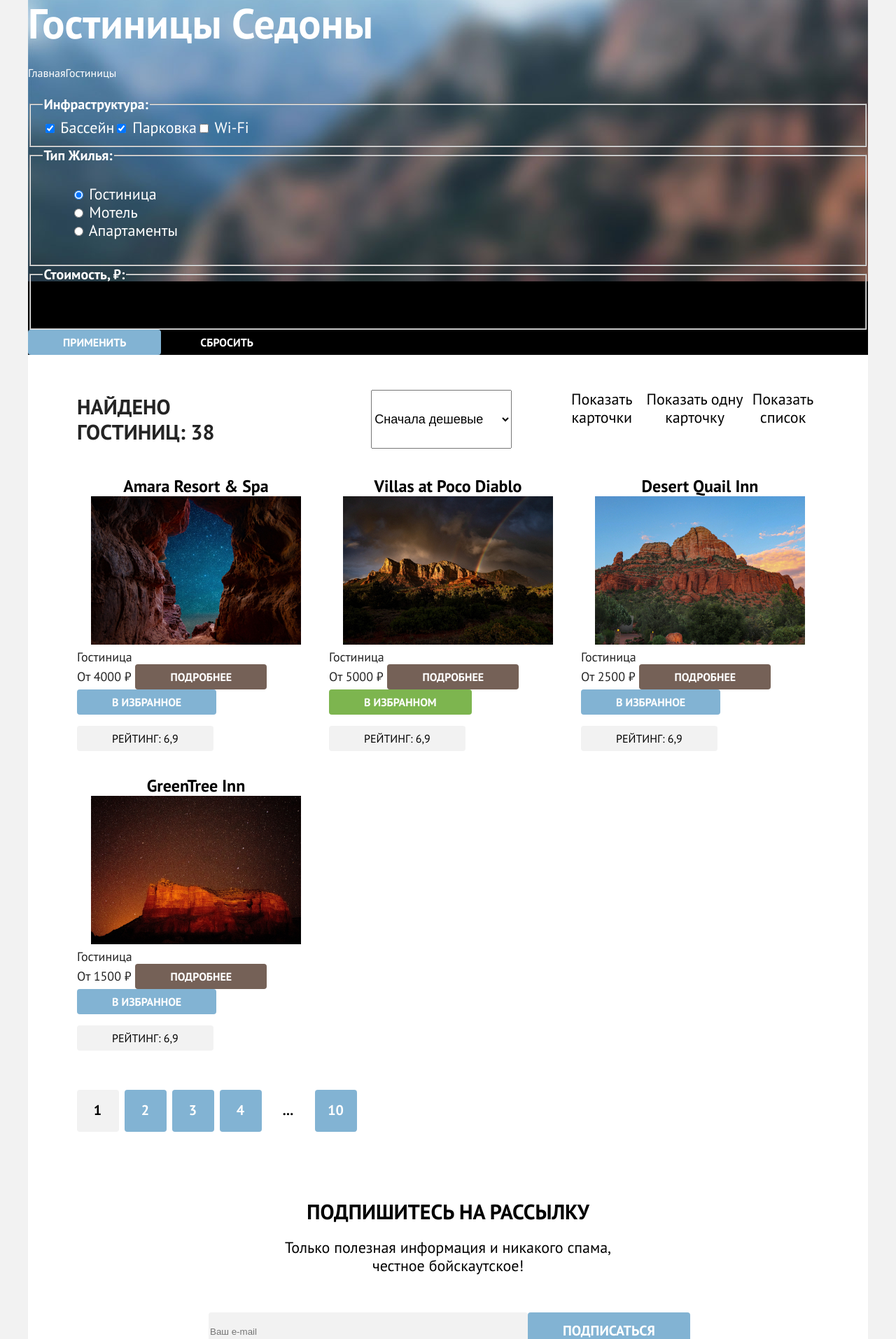
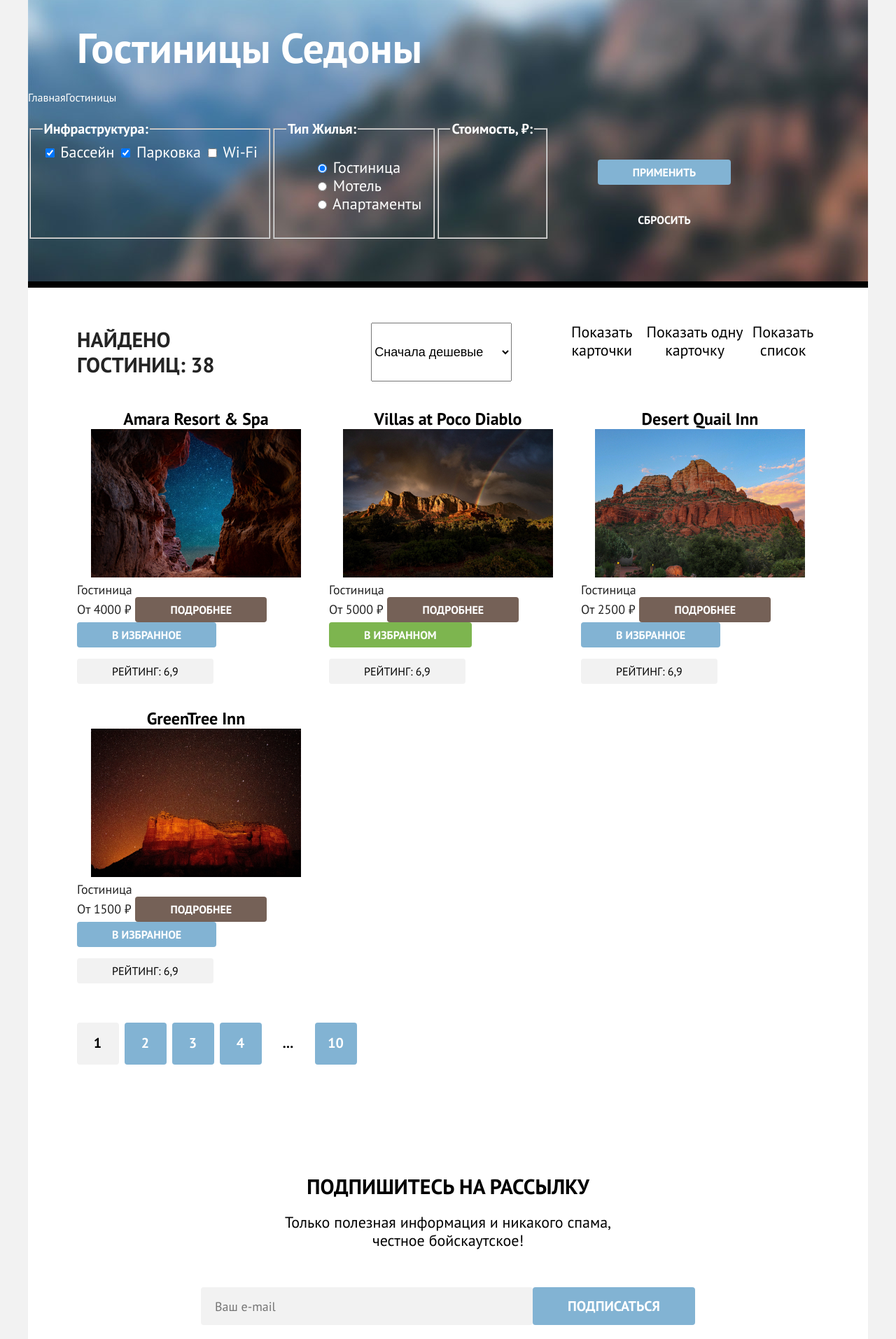
Before and after one commit to htmlacademy-htmlcss/2114545-sedona-35, a website: page catalog.html in a window 1280 px wide. Shown: the part 80-1993 px from the top of the page at 70% size. Drawn offline with Linux system fonts and the light colour scheme.

Commit message:
добавляет изменения по Микросеткам на флексах

```diff
--- a/catalog.html
+++ b/catalog.html
@@ -58,6 +58,8 @@
 						<a class="hotel-filtration-breadcrumbs-link" href="catalog.html" aria-current="page">Гостиницы</a>
 					</li>
 				</ul>
+
+				<form class="hotel-filtration-form" action="https://echo.htmlacademy.ru/" method="post">
 					<fieldset class="hotel-filtration-filter-group">
 						<legend class="hotel-filtration-filter-title">Инфраструктура:</legend>
 						<label class="control">
@@ -73,6 +75,7 @@
 							Wi-Fi
 						</label>
 					</fieldset>
+
 					<fieldset class="hotel-filtration-filter-group">
 						<legend class="hotel-filtration-filter-title">Тип Жилья:</legend>
 						<ul class="hotel-filtration-filter-list">
@@ -103,8 +106,12 @@
 							<!--здесь должен быть бегунок-->
 						</ul>
 					</fieldset>
+					<div class="hotel-filtration-buttons">
 						<button class="button button-apply" type="submit">Применить</button>
 						<button class="button button-reset" type="reset">Сбросить</button>
+					</div>
+				</form>
+
 			</section>
 
 			<section class="catalog">
--- a/styles/styles.css
+++ b/styles/styles.css
@@ -290,6 +290,7 @@ img {
 
 .offer {
 	text-align: center;
+	padding-top: 96px;
 }
 
 .offer-title {
@@ -298,7 +299,6 @@ img {
 	line-height: 36px;
 	text-transform: uppercase;
 	margin: 0;
-	padding-top: 96px;
 	padding-right: 451px;
 	padding-bottom: 20px;
 	padding-left: 451px;
@@ -332,6 +332,8 @@ img {
 	background-size: 100% auto;
 	background-position: top;
 	text-align: center;
+	padding-top: 96px;
+	padding-bottom: 104px;
 }
 
 .subscription-title {
@@ -341,7 +343,6 @@ img {
 	text-align: center;
 	text-transform: uppercase;
 	margin: 0;
-	margin-top: 96px;
 	margin-right: 398px;
 	margin-bottom: 20px;
 	margin-left: 398px;
@@ -357,21 +358,22 @@ img {
 }
 
 .field {
+	font-family: "PT Sans", sans-serif;
+	font-size: 18px;
+	line-height: 24px;
+	color: #000000;
 	background-color: #f2f2f2;
-	min-width: 452px;
 	border: none;
 	border-radius: 4px;
 	height: 52px;
+	width: 452px;
+	padding-left: 20px;
 }
 
 .subscription-form {
 	display: flex;
-	min-width: 684px;
-	min-height: 52px;
 	margin: 0;
-	margin-right: 258px;
-	margin-bottom: 104px;
-	margin-left: 258px;
+	justify-content: center;
 }
 
 .subscription-button-sign-up {
@@ -387,8 +389,6 @@ img {
 	padding-left: 50px;
 	border: none;
 	margin: 0;
-	margin-right: 258px;
-	margin-bottom: 104;
 }
 
 .footer-container {
@@ -471,14 +471,18 @@ img {
 	background-repeat: no-repeat;
 	background-size: 100% auto;
 	background-position: top;
+	padding-top: 35px;
+	padding-bottom: 70px;
 }
 
 .hotel-filtration-title {
 	font-weight: 700;
 	font-size: 60px;
 	line-height: 78px;
-	margin-top: 0;
+	margin: 0;
+	margin-right: 636px;
 	margin-bottom: 8px;
+	margin-left: 70px;
 }
 
 .hotel-filtration-breadcrumbs-link {
@@ -507,7 +511,7 @@ img {
 	margin-left: 70px;
 }
 
-.hotel-filtration-filter-group {
+.hotel-filtration-form {
 	display: flex;
 }
 
@@ -528,12 +532,22 @@ img {
 	line-height: 23px;
 }
 
+.hotel-filtration-buttons {
+	display: flex;
+	flex-direction: column;
+	margin: 0;
+	margin-top: 56px;
+	margin-left: 70px;
+}
+
 .button-apply {
 	background-color: #82b3d3;
 	padding: 8px 50px;
 	border: none;
 	font-size: 16px;
 	line-height: 20px;
+	margin: 0;
+	margin-bottom: 32px;
 }
 
 .button-reset {
@@ -542,14 +556,15 @@ img {
 	border: none;
 	font-size: 16px;
 	line-height: 20px;
+	margin: 0;
 }
 
 .catalog-sorting {
 	display: flex;
 	justify-content: space-between;
-	margin-top: 50px;
+	padding-top: 50px;
 	margin-right: 70px;
-	margin-bottom: 40px;
+	padding-bottom: 40px;
 	margin-left: 70px;
 }
 
@@ -710,6 +725,8 @@ img {
 	background-color: #ffffff;
 	color: #000000;
 	text-align: center;
+	padding-top: 96px;
+	padding-bottom: 104px;
 }
 
 .catalog-subscription-title {
@@ -719,7 +736,6 @@ img {
 	text-align: center;
 	text-transform: uppercase;
 	margin: 0;
-	margin-top: 96px;
 	margin-right: 398px;
 	margin-bottom: 20px;
 	margin-left: 398px;
@@ -734,11 +750,8 @@ img {
 
 .catalog-subscription-form {
 	display: flex;
-	min-width: 452px;
-	min-height: 52px;
+	justify-content: center;
 	margin: 0;
-	margin-left: 258px;
-	margin-bottom: 104px;
 }
 
 .catalog-button-sign-up {
@@ -754,6 +767,4 @@ img {
 	padding-left: 50px;
 	border: none;
 	margin: 0;
-	margin-right: 258px;
-	margin-bottom: 104px;
 }
```
Also changed, not shown: index.html (+0 -1 lines), styles/styles.min.css. Lines whose indentation alone changed are shown as unchanged.
